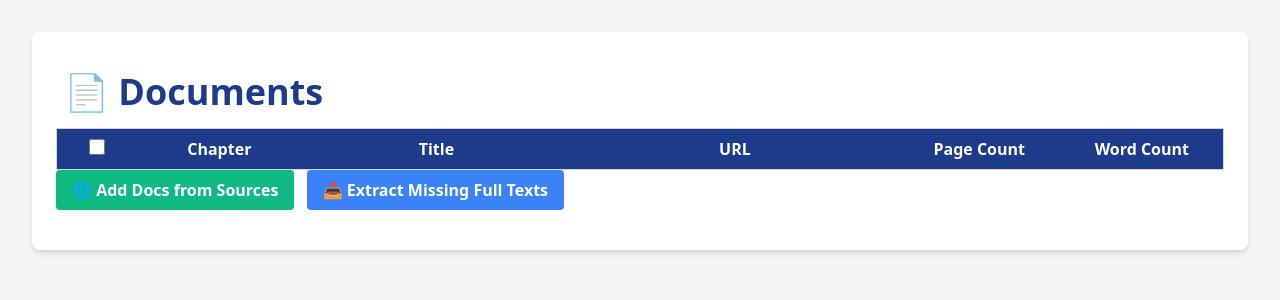
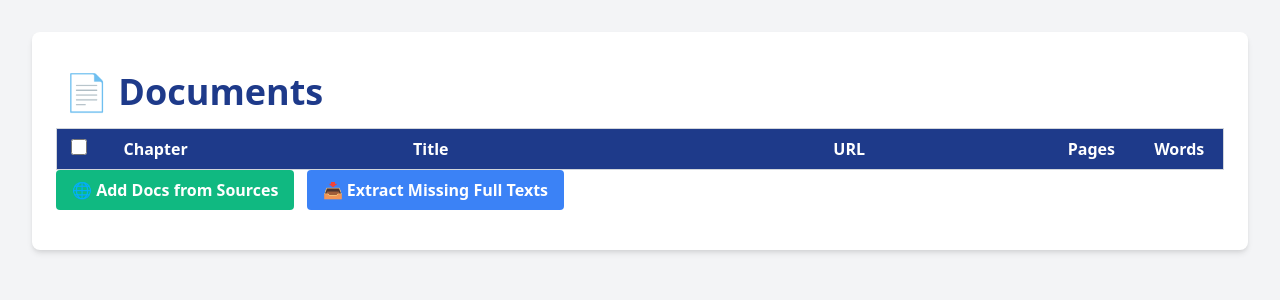
Before and after one commit to andrewfurman/Website-Link-Scraper, a Flask app: page /documents/ in a window 1280 px wide. Shown: the part 64-364 px from the top of the page. Run offline with Flask 3, Linux system fonts and the light colour scheme; data that the repository does not hold is empty.

Commit message:
updated summarization to limit to first 80,000 words

```diff
--- a/documents/documents_routes.py
+++ b/documents/documents_routes.py
@@ -117,48 +117,13 @@ def extract_full_text_route(document_id):
     else:
         return jsonify({"success": False, "message": result}), 400
 
-@documents_bp.route('/summarize_document', methods=['POST'])
-def summarize_document():
+@documents_bp.route('/summarize_document/<int:document_id>', methods=['POST'])
+def summarize_document(document_id):
     try:
-        # Get document IDs from request JSON
-        document_ids = request.json.get('document_ids', [])
-
-        if not document_ids:
-            return jsonify({
-                "success": False,
-                "message": "No document IDs provided"
-            }), 400
-
-        results = []
-        for doc_id in document_ids:
-            try:
-                result = summarize_document_gpt(doc_id)
-                results.append({
-                    "document_id": doc_id,
-                    "success": result.startswith("Success"),
-                    "message": result
-                })
-            except Exception as e:
-                results.append({
-                    "document_id": doc_id,
-                    "success": False,
-                    "message": str(e)
-                })
-
-        # Check if any documents were successfully processed
-        if any(r["success"] for r in results):
-            return jsonify({
-                "success": True,
-                "results": results
-            }), 200
+        result = summarize_document_gpt(document_id)
+        if result.startswith("Success"):
+            return jsonify({"success": True, "message": result}), 200
         else:
-            return jsonify({
-                "success": False,
-                "results": results
-            }), 400
-
+            return jsonify({"success": False, "message": result}), 400
     except Exception as e:
-        return jsonify({
-            "success": False,
-            "message": str(e)
-        }), 500
+        return jsonify({"success": False, "message": str(e)}), 500
--- a/documents/templates/documents.html
+++ b/documents/templates/documents.html
@@ -21,42 +21,43 @@
             <div class="overflow-x-auto">
 
                 <!-- documents table start -->
+
                 <table class="w-full table-fixed bg-white border border-gray-300">
                     <thead>
                         <tr class="bg-blue-900 text-white">
-                            <th class="w-12 p-2">
+                            <th class="w-8 p-2">
                                 <input type="checkbox" id="select-all-documents" class="form-checkbox h-4 w-4">
                             </th>
-                            <th class="w-24 p-2 break-words">Chapter</th>
-                            <th class="w-40 p-2 break-words">Title</th>
-                            <th class="w-48 p-2 break-words">URL</th>
-                            <th class="w-24 p-2 break-words">Page Count</th>
-                            <th class="w-24 p-2 break-words">Word Count</th>
+                            <th class="w-20 p-2 break-words">Chapter</th>
+                            <th class="w-80 p-2 break-words">Title</th>
+                            <th class="w-72 p-2 break-words">URL</th>
+                            <th class="w-16 p-2 break-words">Pages</th>
+                            <th class="w-16 p-2 break-words">Words</th>
                         </tr>
                     </thead>
                     <tbody>
                         {% for document in documents %}
                         <tr id="document-{{ document.id }}">
-                            <td class="w-12 p-2 text-center">
+                            <td class="w-8 p-2 text-center">
                                 <input type="checkbox" class="document-checkbox form-checkbox h-4 w-4" id="document-checkbox-{{ document.id }}" value="{{ document.id }}">
                             </td>
-                            <td class="w-24 p-2 break-words whitespace-normal">
+                            <td class="w-20 p-2 break-words whitespace-normal">
                                 <a href="{{ url_for('documents.view_document', id=document.id) }}" class="text-blue-600 hover:text-blue-800 underline">
                                     {{ document.chapter }}
                                 </a>
                             </td>
-                            <td class="w-48 p-2 break-words whitespace-normal">
+                            <td class="w-80 p-2 break-words whitespace-normal">
                                 {{ document.title }}
                             </td>
-                            <td class="w-64 p-2 break-words whitespace-normal">
+                            <td class="w-72 p-2 break-words whitespace-normal">
                                 <a href="{{ document.url }}" class="text-blue-600 hover:text-blue-800 underline" target="_blank">
                                     {{ document.url }}
                                 </a>
                             </td>
-                            <td class="w-24 p-2 break-words whitespace-normal">
+                            <td class="w-16 p-2 break-words whitespace-normal">
                                 {{ document.page_count|default('N/A', true) }}
                             </td>
-                            <td class="w-24 p-2 break-words whitespace-normal">
+                            <td class="w-16 p-2 break-words whitespace-normal">
                                 {{ '{:,}'.format(document.word_count) if document.word_count else 'N/A' }}
                             </td>
                         </tr>
@@ -157,6 +158,64 @@
             this.disabled = false;
         });
     });
+
+    // Add this right after your existing script tag content
+
+    // Handle summarize button click
+    document.getElementById('summarizeButton').addEventListener('click', async function() {
+        // Disable button and show processing state
+        this.disabled = true;
+        let seconds = 0;
+        const timer = setInterval(() => {
+            seconds++;
+            const minutes = Math.floor(seconds / 60);
+            const remainingSeconds = seconds % 60;
+            this.textContent = `🔄 Processing... ${minutes}:${remainingSeconds.toString().padStart(2, '0')}`;
+        }, 1000);
+
+        // Get all selected document IDs
+        const selectedIds = Array.from(document.querySelectorAll('.document-checkbox:checked'))
+            .map(checkbox => checkbox.value);
+
+        // Create array of promises for parallel execution
+        const requests = selectedIds.map(id => {
+            return fetch(`/documents/summarize_document/${id}`, {
+                method: 'POST'
+            })
+            .then(response => response.json())
+            .then(data => ({
+                id: id,
+                ...data
+            }));
+        });
+
+        try {
+            // Execute all requests in parallel
+            const results = await Promise.all(requests);
+
+            // Stop the timer
+            clearInterval(timer);
+
+            // Compile results message
+            const successCount = results.filter(r => r.success).length;
+            const failureCount = results.length - successCount;
+            let message = `Summarization complete!\n`;
+            message += `⏱️ Total time: ${Math.floor(seconds / 60)}:${(seconds % 60).toString().padStart(2, '0')}\n`;
+            message += `✅ Successful: ${successCount}\n`;
+            message += `❌ Failed: ${failureCount}\n\n`;
+            message += results.map(r => `Document ${r.id}: ${r.message}`).join('\n');
+
+            alert(message);
+            // Refresh the page after clicking OK
+            window.location.reload();
+        } catch (error) {
+            // Stop the timer
+            clearInterval(timer);
+            alert('Error occurred during summarization: ' + error);
+            // Refresh the page after clicking OK
+            window.location.reload();
+        }
+    });
 </script>
 
 </body>
```
Also changed, not shown: documents/summarize_document_gpt.py (+13 -5 lines), documents/templates/view_document.html (+10 -10 lines).
